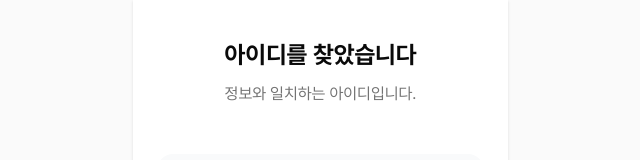
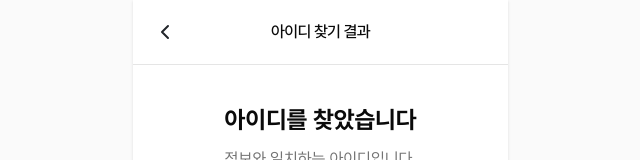
Before and after one commit to HanaroCare/hanaro-care-main, a Next.js app in the folder client/: page /login/find-id/result in a window 1280 px wide. Shown: the top 160 px of the page, without its empty margins (312-952 px from the left). Built offline with nearby package versions, Linux system fonts and the light colour scheme.

Commit message:
refactor: 기존에 생성한 컴포넌트 공통 컴포넌트로 변경

```diff
--- a/client/app/(auth)/login/components/LoginForm.tsx
+++ b/client/app/(auth)/login/components/LoginForm.tsx
@@ -1,9 +1,9 @@
 "use client";
 
 import { useState, useMemo } from "react";
-import PrimaryButton from "@/components/PrimaryButton";
 import AuthInput from "./AuthInput";
 import { validatePassword } from "../utils/validators";
+import PrimaryButton from "@/components/baseelements/PrimaryButton";
 
 type LoginFormProps = {
   onSubmit: (data: { id: string; pw: string }) => void;
--- a/client/app/(auth)/login/find-id/page.tsx
+++ b/client/app/(auth)/login/find-id/page.tsx
@@ -3,8 +3,9 @@
 import { useState, useMemo } from "react";
 import { useRouter } from "next/navigation";
 import AuthInput from "../components/AuthInput";
-import PrimaryButton from "@/components/PrimaryButton";
 import { validatePhone } from "../utils/validators";
+import Header from "@/components/navigation/Header";
+import PrimaryButton from "@/components/baseelements/PrimaryButton";
 
 /**
  * 아이디 찾기 페이지
@@ -28,7 +29,7 @@ export default function FindIdPage() {
   return (
     <div className="app-shell bg-background">
       <div className="app-layout">
-        {/* <Header title="아이디 찾기" showBackButton={true} showCloseButton={false} /> */}
+        <Header title="아이디 찾기" showBackButton={true} showCloseButton={false} />
 
         <main className="app-main flex flex-col px-[1.5rem]">
           <div className="pt-[2.5rem] pb-[2rem]">
--- a/client/app/(auth)/login/find-id/result/page.tsx
+++ b/client/app/(auth)/login/find-id/result/page.tsx
@@ -1,7 +1,8 @@
 "use client";
 
+import PrimaryButton from "@/components/baseelements/PrimaryButton";
+import Header from "@/components/navigation/Header";
 import { useRouter } from "next/navigation";
-import PrimaryButton from "@/components/PrimaryButton";
 
 const maskId = (id: string): string => {
   if (!id) return "";
@@ -31,7 +32,7 @@ export default function FindIdResultPage() {
   return (
     <div className="app-shell bg-background">
       <div className="app-layout">
-        {/* <Header title="아이디 찾기 결과" showBackButton={true} showCloseButton={false} /> */}
+        <Header title="아이디 찾기 결과" showBackButton={true} showCloseButton={false} />
 
         <main className="app-main flex flex-col px-[1.5rem]">
           <div className="pt-[2.5rem] pb-[3rem] text-center">
--- a/client/app/(auth)/login/hanaCert/page.tsx
+++ b/client/app/(auth)/login/hanaCert/page.tsx
@@ -6,6 +6,7 @@ import FaceIdAuth from "../components/FaceIdAuth";
 import PatternAuth from "../components/PatternAuth";
 import SimplePasswordAuth from "../components/SimplePasswordAuth";
 import LoginMethodSheet from "../components/LoginMethodSheet";
+import Header from "@/components/navigation/Header";
 
 type AuthMode = "pattern" | "pin" | "faceid";
 
@@ -45,11 +46,11 @@ export default function HanaCertLoginPage() {
 	return (
 		<div className="app-shell bg-background">
 			<div className="app-layout relative overflow-hidden flex flex-col h-full">
-				{/* <Header
+				<Header
 					title="하나인증서 로그인"
-					showBackButton={true}
+					showBackButton={false}
 					showCloseButton={false}
-				/> */}
+				/>
 
 				<main className="app-main flex flex-1 flex-col items-center px-[1.5rem]">
 					<div className="pt-[4rem] pb-[3rem] text-center">
--- a/client/app/(auth)/login/page.tsx
+++ b/client/app/(auth)/login/page.tsx
@@ -4,6 +4,7 @@ import Link from "next/link";
 import { useRouter } from "next/navigation";
 import LoginForm from "./components/LoginForm";
 import { useState } from "react";
+import Header from "@/components/navigation/Header";
 
 type LoginSubmitData = {
   id: string;
@@ -51,7 +52,7 @@ export default function LoginPage() {
   return (
     <div className="app-shell bg-background">
       <div className="app-layout">
-        {/* <Header title="로그인" showBackButton={true} showCloseButton={false} /> */}
+        <Header title="로그인" showBackButton={false} showCloseButton={false} />
 
         <main className="app-main flex flex-col px-[1.5rem]">
           <div className="pt-[2.5rem] pb-[2rem]">
--- a/client/app/(auth)/login/reset-password/new/page.tsx
+++ b/client/app/(auth)/login/reset-password/new/page.tsx
@@ -3,10 +3,11 @@
 import { useState, useMemo } from "react";
 import { useRouter } from "next/navigation";
 import AuthInput from "../../components/AuthInput";
-import PrimaryButton from "@/components/PrimaryButton";
 import { AnimatePresence, motion } from "framer-motion";
 import { CheckCircle2 } from "lucide-react";
 import { validatePassword, validatePasswordMatch } from "../../utils/validators";
+import Header from "@/components/navigation/Header";
+import PrimaryButton from "@/components/baseelements/PrimaryButton";
 
 /**
  * 새 비밀번호 설정 페이지
@@ -37,7 +38,7 @@ export default function NewPasswordPage() {
   return (
     <div className="app-shell bg-background">
       <div className="app-layout">
-        {/* <Header title="비밀번호 재설정" showBackButton={true} showCloseButton={false} /> */}
+        <Header title="비밀번호 재설정" showBackButton={true} showCloseButton={false} />
 
         <main className="app-main flex flex-col px-[1.5rem]">
           <div className="pt-[2.5rem] pb-[2rem]">
--- a/client/app/(auth)/login/reset-password/page.tsx
+++ b/client/app/(auth)/login/reset-password/page.tsx
@@ -3,8 +3,9 @@
 import { useState, useMemo } from "react";
 import { useRouter } from "next/navigation";
 import AuthInput from "../components/AuthInput";
-import PrimaryButton from "@/components/PrimaryButton";
 import { validatePhone } from "../utils/validators";
+import Header from "@/components/navigation/Header";
+import PrimaryButton from "@/components/baseelements/PrimaryButton";
 
 /**
  * 비밀번호 재설정 페이지
@@ -28,7 +29,7 @@ export default function ResetPasswordPage() {
   return (
     <div className="app-shell bg-background">
       <div className="app-layout">
-        {/* <Header title="비밀번호 재설정" showBackButton={true} showCloseButton={false} /> */}
+        <Header title="비밀번호 재설정" showBackButton={true} showCloseButton={false} />
 
         <main className="app-main flex flex-col px-[1.5rem]">
           <div className="pt-[2.5rem] pb-[2rem]">
```
